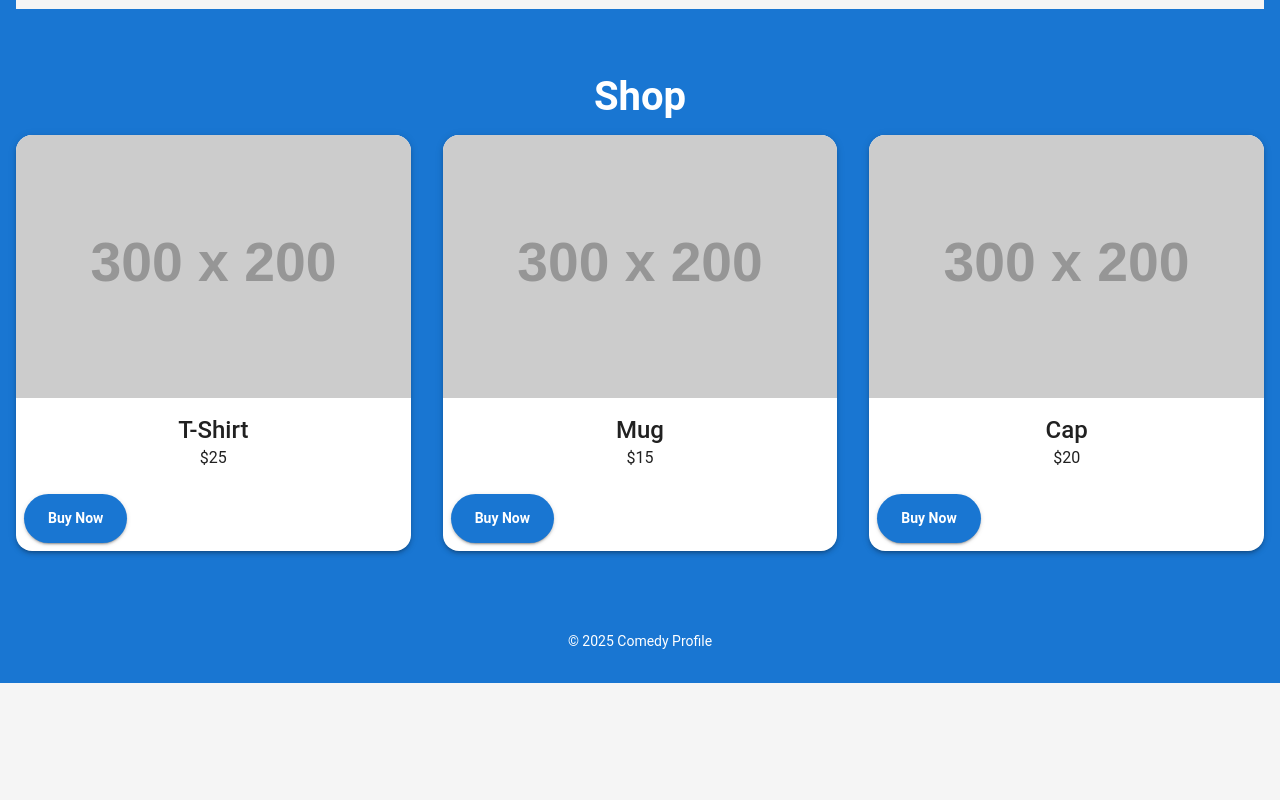
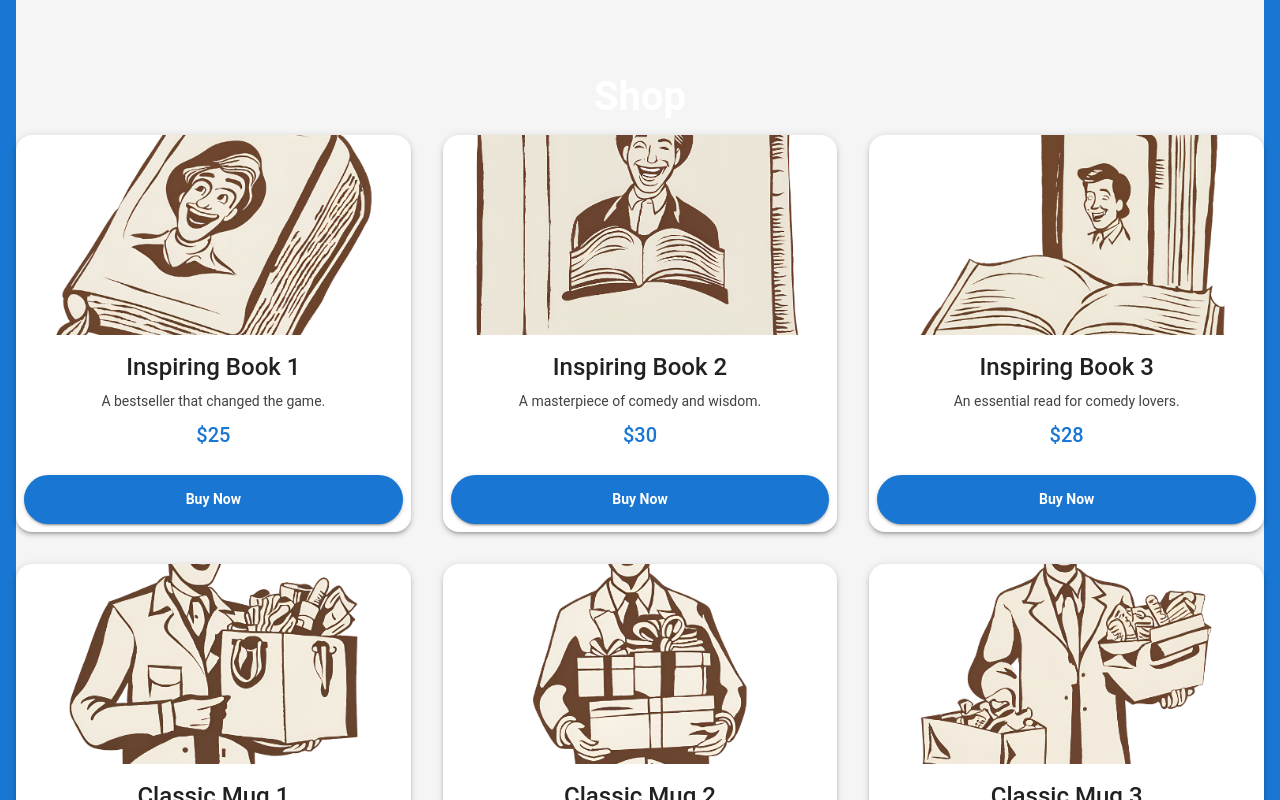
Before and after one commit to WuTangLan1/Sample-Comedy-Profile-4, a React (Create React App) app: page / in a window 1280 px wide. Shown: the part 1460-2260 px from the top of the page. Before the commit the page ends 2143 px from the top, so only its background shows below. Built offline with nearby package versions, Linux system fonts and the light colour scheme.

Commit message:
Update ShopSection.tsx

```diff
--- a/src/components/ShopSection.tsx
+++ b/src/components/ShopSection.tsx
@@ -1,34 +1,42 @@
-// src\components\ShopSection.tsx
-
+// src/components/ShopSection.tsx
 import React from 'react'
 import { Box, Typography, Grid, Card, CardContent, CardMedia, Button, CardActions } from '@mui/material'
 
 export default function ShopSection() {
   const dummyProducts = [
-    { id: 1, name: 'T-Shirt', price: '$25', image: 'https://via.placeholder.com/300x200', link: '#' },
-    { id: 2, name: 'Mug', price: '$15', image: 'https://via.placeholder.com/300x200', link: '#' },
-    { id: 3, name: 'Cap', price: '$20', image: 'https://via.placeholder.com/300x200', link: '#' }
+    { id: 1, name: 'Inspiring Book 1', price: '$25', description: 'A bestseller that changed the game.', image: '/images/shops/book1.png', link: '#' },
+    { id: 2, name: 'Inspiring Book 2', price: '$30', description: 'A masterpiece of comedy and wisdom.', image: '/images/shops/book2.png', link: '#' },
+    { id: 3, name: 'Inspiring Book 3', price: '$28', description: 'An essential read for comedy lovers.', image: '/images/shops/book3.png', link: '#' },
+    { id: 4, name: 'Classic Mug 1', price: '$15', description: 'Start your day with a smile.', image: '/images/shops/mugs1.png', link: '#' },
+    { id: 5, name: 'Classic Mug 2', price: '$18', description: 'Perfect for coffee and laughter.', image: '/images/shops/mugs2.png', link: '#' },
+    { id: 6, name: 'Classic Mug 3', price: '$16', description: 'A must-have for every comedian fan.', image: '/images/shops/mugs3.png', link: '#' },
+    { id: 7, name: 'Trendy Shirt 1', price: '$35', description: 'Wear your humor with pride.', image: '/images/shops/shirt1.png', link: '#' },
+    { id: 8, name: 'Trendy Shirt 2', price: '$40', description: 'A stylish statement of comedy.', image: '/images/shops/shirt2.png', link: '#' },
+    { id: 9, name: 'Trendy Shirt 3', price: '$38', description: 'Elevate your wardrobe with laughter.', image: '/images/shops/shirt3.png', link: '#' }
   ]
   return (
-    <Box sx={{ py: 8 }}>
+    <Box sx={{ py: 8, backgroundColor: 'background.default' }}>
       <Typography variant="h2" align="center" gutterBottom>
         Shop
       </Typography>
       <Grid container spacing={4} justifyContent="center">
         {dummyProducts.map((product) => (
           <Grid item key={product.id} xs={12} sm={6} md={4}>
-            <Card elevation={3}>
-              <CardMedia component="img" image={product.image} alt={product.name} />
+            <Card elevation={3} sx={{ transition: 'transform 0.3s ease', '&:hover': { transform: 'scale(1.05)' } }}>
+              <CardMedia component="img" image={product.image} alt={product.name} sx={{ height: 200, objectFit: 'cover' }} />
               <CardContent>
-                <Typography variant="h5">
+                <Typography variant="h5" gutterBottom>
                   {product.name}
                 </Typography>
-                <Typography variant="body1">
+                <Typography variant="body2" color="text.secondary" sx={{ mb: 1 }}>
+                  {product.description}
+                </Typography>
+                <Typography variant="h6" color="primary">
                   {product.price}
                 </Typography>
               </CardContent>
               <CardActions>
-                <Button variant="contained" color="primary" href={product.link}>
+                <Button variant="contained" color="primary" href={product.link} fullWidth sx={{ py: 1.5 }}>
                   Buy Now
                 </Button>
               </CardActions>
```
